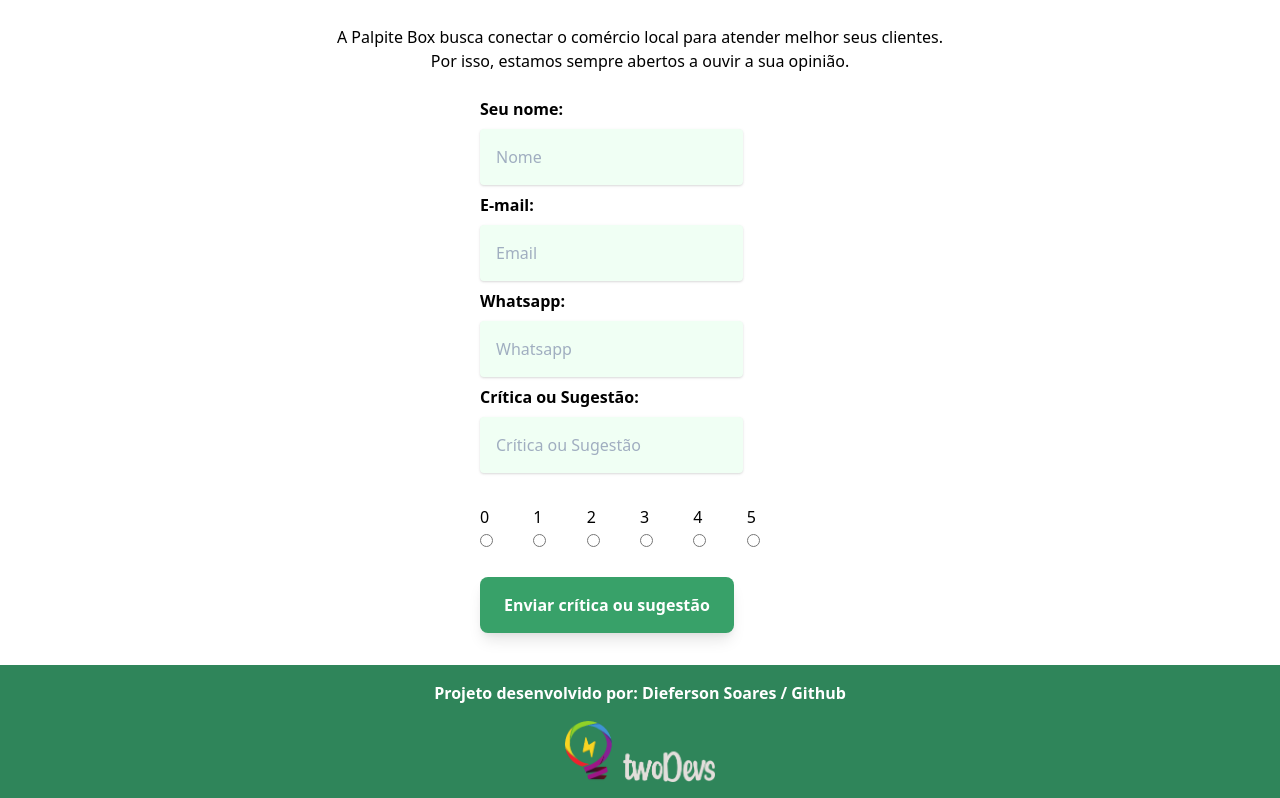
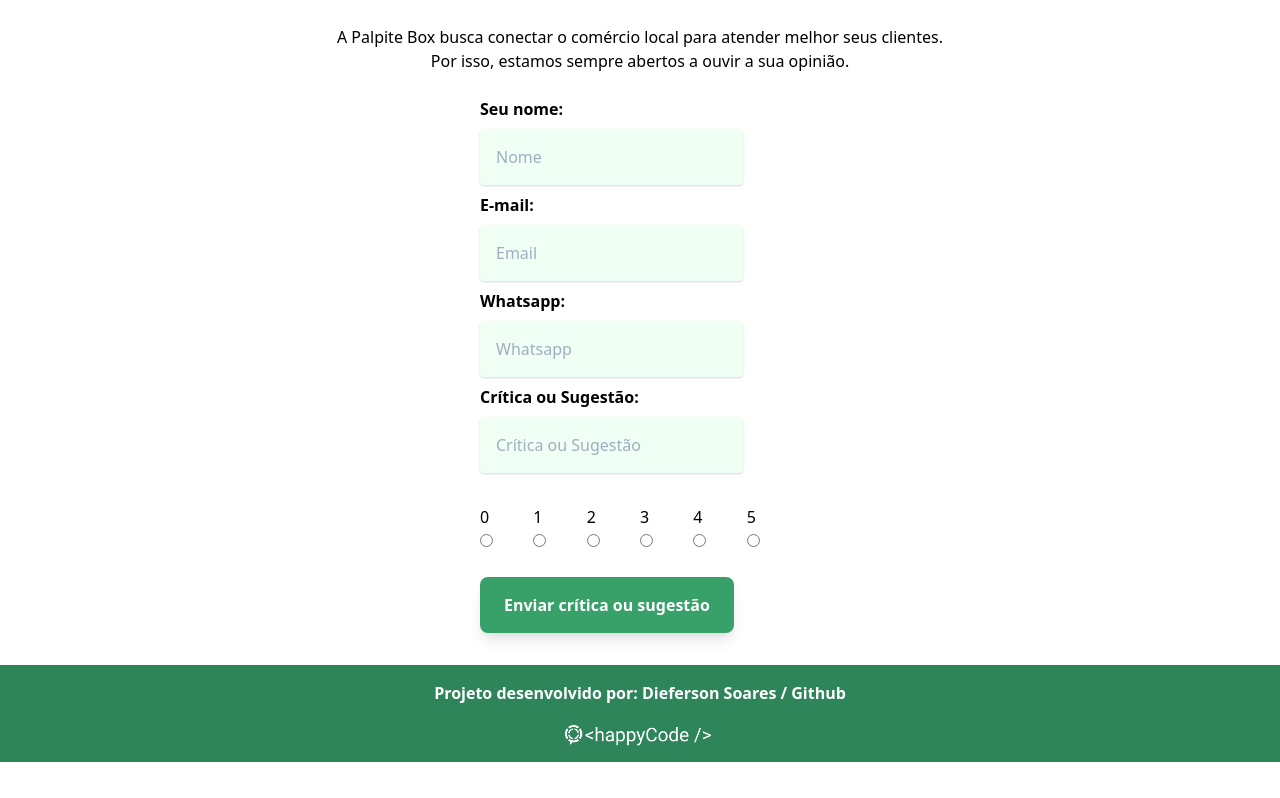
Before and after one commit to frontendDieferson/palpitebox, a Next.js app: page /pesquisa in a window 1280 px wide. Shown: the part 463-1261 px from the top of the page. After the commit the page ends 1225 px from the top, so only its background shows below. Built offline with nearby package versions, Linux system fonts and the light colour scheme.

Commit message:
Fix Front-end

```diff
--- a/components/Footer/index.js
+++ b/components/Footer/index.js
@@ -4,9 +4,10 @@ const Footer = () => {
   return (
     <div className='bg-green-700 p-4'>
       <div className='container mx-auto text-center font-bold text-white'>
-      Projeto desenvolvido por: Dieferson Soares  <a className='hover:underline' href='https://github.com/frontendDieferson/'>  / Github </a>
+      Projeto desenvolvido por: Dieferson Soares  <a className='hover:underline'
+      href='https://github.com/frontendDieferson/'>/ Github </a>
         <div className='mt-4'>
-          <img className='inline' src='/twoDevslogo.png' width='150' height='90' />
+          <img className='inline' src='/happyCode.png' width='150' height='90' />
         </div>
       </div>
     </div>
```
Also changed, not shown: public/happyCode.png (added).
